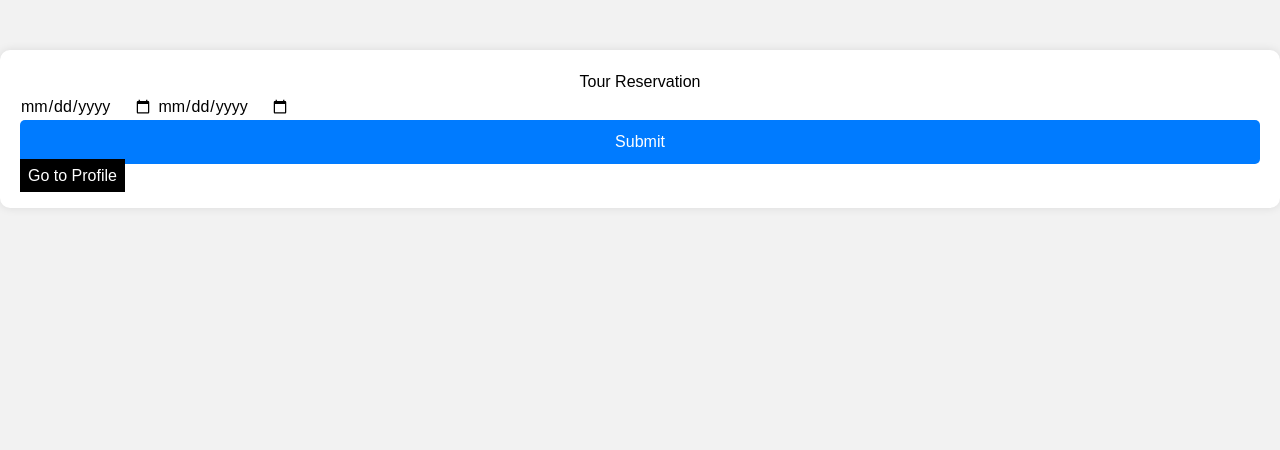
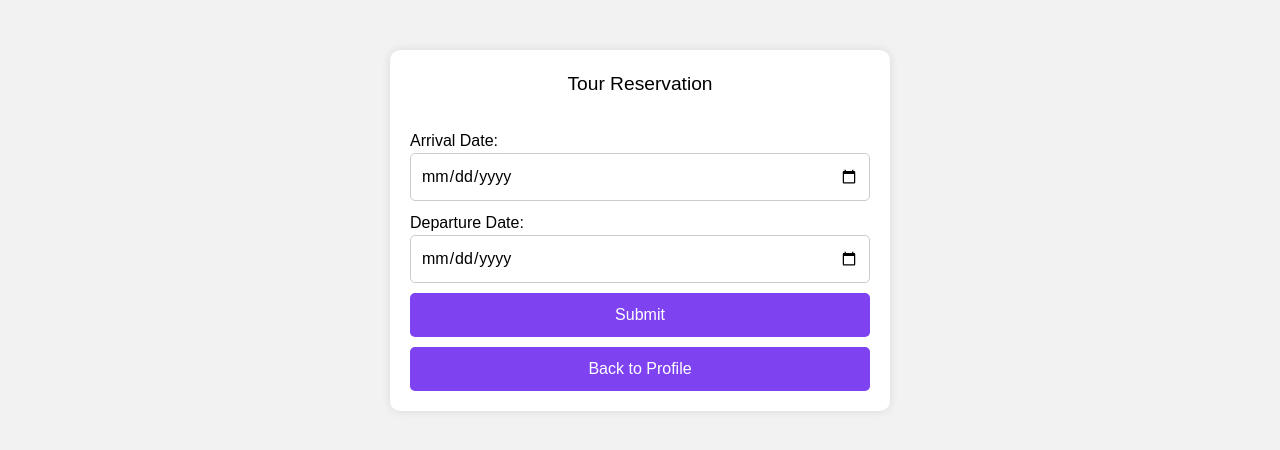
Before and after one commit to ay0-0n/TourPlanner, a Flask app: page /select_date in a window 1280 px wide. Shown: the part 72-522 px from the top of the page. Run offline with Flask 3, Linux system fonts and the light colour scheme; some libraries are stand-ins or nearby versions.

Commit message:
Update select_date.html

```diff
--- a/app/templates/select_date.html
+++ b/app/templates/select_date.html
@@ -6,7 +6,7 @@
 
 {% block style %}
     <style>
-        body {
+         body {
             font-family: Arial, sans-serif;
             margin: 0;
             padding: 0;
@@ -14,7 +14,7 @@
         }
 
         .container {
-            max-width: 600px;
+            width: 500px !important;
             margin: 50px auto;
             background-color: #fff;
             padding: 20px;
@@ -22,9 +22,27 @@
             box-shadow: 0 0 10px rgba(0, 0, 0, 0.1);
         }
 
-        h1 {
+        .container h1 {
+            font-size:larger ;
             text-align: center;
             margin-bottom: 30px;
+        }
+
+        .container a{
+            display: block;
+            width: 100%;
+            padding: 10px;
+            background-color: #7E42F1;
+            color: #fff;
+            border: none;
+            border-radius: 5px;
+            font-size: 16px;
+            margin-top: 10px;
+            text-align: center;
+        }
+
+        .container a:hover{
+            background-color: #4d06d0;
         }
 
         .dropdown {
@@ -45,17 +63,45 @@
             display: block;
             width: 100%;
             padding: 10px;
-            background-color: #007bff;
+            background-color: #7E42F1;
             color: #fff;
             border: none;
             border-radius: 5px;
-            cursor: pointer;
             font-size: 16px;
         }
 
         .btn-submit:hover {
-            background-color: #0056b3;
+            background-color: #4d06d0;
         }
+
+        input[type="date"] {
+            width: 100%;
+            padding: 10px;
+            border: 1px solid #ccc;
+            border-radius: 5px;
+            outline: none;
+            font-size: 16px;
+            margin-bottom: 10px;
+        }
+
+        .center{
+            display: flex;
+            justify-content: center;
+            align-items: center;
+        }
+
+        .flash-message {
+            width:200px; /* 100% of the viewport width */
+            background-color: #007bff; /* Change to your desired background color */
+            color: #fff; /* Change to your desired text color */
+            padding: 10px 20px;
+            margin: 5px;
+            border-radius: 5px;
+            box-shadow: 0 0 10px rgba(0, 0, 0, 0.2);
+            z-index: 1000;
+            text-align: center;
+        }
+
     </style>
 {% endblock %}
 
@@ -65,6 +111,16 @@
 
 {% block content %}
 
+{% with messages = get_flashed_messages() %}
+    {% if messages %}
+
+        {% for message in messages %}
+            <div class='center'><div class = 'flash-message'>{{ message }}</div></div>
+        {% endfor %}
+
+    {% endif %}
+{% endwith %}
+
 <div class="container">
     <h1>Tour Reservation</h1>
     <form action="/select_date" method="POST">
@@ -72,16 +128,14 @@
         <input type="hidden" name="hotel" value="{{ hotel }}">
         <input type="hidden" name="transport" value="{{ transport }}">
         <input type="hidden" name="room" value="{{ room }}">
+        <label for="arrival_date">Arrival Date:</label>
         <input type="date" name="arrival_date">
+        <label for="departure_date">Departure Date:</label>
         <input type="date" name="departure_date">
         <button type="submit" class="btn-submit">Submit</button>
     </form>
 
-    {% if error %}
-        <p class="text-danger">{{ error }}</p>
-    {% endif %}
-
-    <a href="{{url_for('profile')}}" class="bg-black text-white p-2">Go to Profile</a>
+    <a href="{{url_for('profile')}}">Back to Profile</a>
 </div>
 
 {% endblock %}
```
